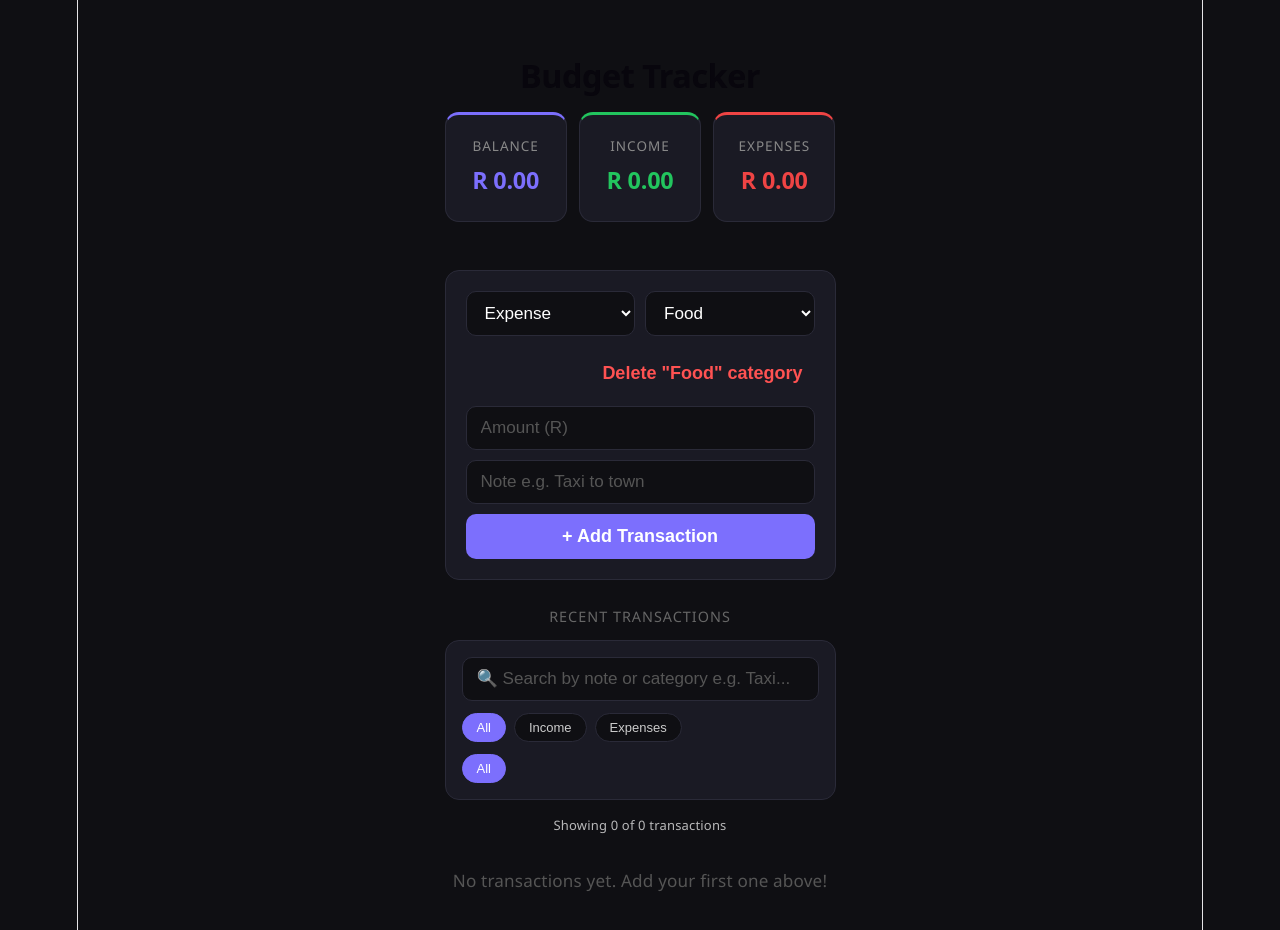
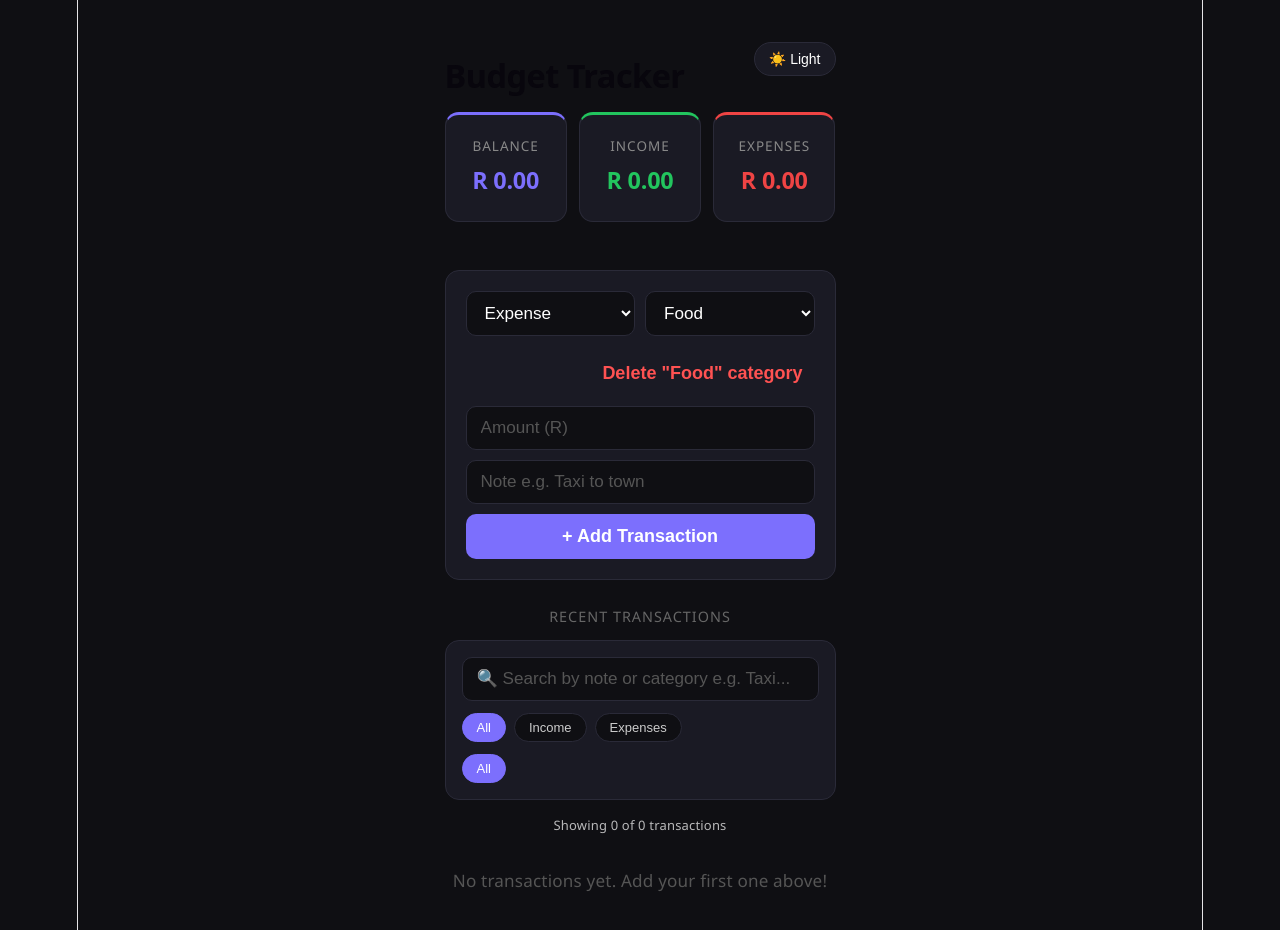
Before and after one commit to Survive111/Budget-tracker, a React (Vite) app: page / in a window 1280 px wide. Shown: the top 930 px of the page. Built offline with nearby package versions, Linux system fonts and the light colour scheme.

Commit message:
feat:add light mode

```diff
--- a/src/App.css
+++ b/src/App.css
@@ -22,6 +22,28 @@ h1 {
   font-weight: 700;
   margin-bottom: 24px;
   letter-spacing: -0.5px;
+}
+
+/* ── Header + Theme Button ── */
+.header-row {
+  display: flex;
+  justify-content: space-between;
+  align-items: center;
+}
+
+.header-row h1 {
+  margin-bottom: 24px;
+}
+
+.theme-btn {
+  background: #1a1a24;
+  border: 1px solid #2a2a38;
+  color: #fff;
+  padding: 8px 14px;
+  border-radius: 20px;
+  cursor: pointer;
+  font-size: 14px;
+  margin-bottom: 24px;
 }
 
 /* ── Summary Cards ── */
@@ -85,7 +107,6 @@ h1 {
   color: #fff;
 }
 
-/* Fix recharts text for dark theme */
 .chart-card .recharts-text {
   fill: #ccc;
   font-size: 12px;
@@ -319,3 +340,78 @@ h1 {
 .item-right button:hover {
   opacity: 1;
 }
+
+/* ── LIGHT MODE ── */
+body:has(.container:not(.dark)) {
+  background: #c1c1e9;
+  color: #111;
+}
+
+.container:not(.dark) {
+  color: #111;
+}
+
+.container:not(.dark) .theme-btn {
+  background: #fff;
+  border-color: #ddd;
+  color: #111;
+}
+
+.container:not(.dark) .card,
+.container:not(.dark) .chart-card,
+.container:not(.dark) .form,
+.container:not(.dark) .item {
+  background: #fff;
+  border-color: #e5e5ea;
+  color: #111;
+}
+
+.container:not(.dark) .card p,
+.container:not(.dark) .item-left span,
+.container:not(.dark) .list-header {
+  color: #666;
+}
+
+.container:not(.dark) .chart-card h3,
+.container:not(.dark) .item-left strong {
+  color: #111;
+}
+
+.container:not(.dark) .chart-card .recharts-text {
+  fill: #333;
+}
+
+.container:not(.dark) .chart-card .recharts-legend-item-text {
+  color: #333 !important;
+}
+
+.container:not(.dark) .form input,
+.container:not(.dark) .form select,
+.container:not(.dark) .search-input,
+.container:not(.dark) .chip {
+  background: #f9f9f9;
+  border-color: #e5e5ea;
+  color: #111;
+}
+
+.container:not(.dark) .form input::placeholder,
+.container:not(.dark) .search-input::placeholder {
+  color: #999;
+}
+
+.container:not(.dark) .chip {
+  color: #333;
+}
+
+.container:not(.dark) .chip:hover {
+  color: #111;
+}
+
+.container:not(.dark) .item:hover {
+  border-color: #d1d1d6;
+}
+
+.container:not(.dark) .item-left small,
+.container:not(.dark) .empty {
+  color: #888;
+}
--- a/src/App.jsx
+++ b/src/App.jsx
@@ -30,8 +30,13 @@ function App() {
 
   // --- FILTER + SEARCH ---
   const [searchTerm, setSearchTerm] = useState('')
-  const [filterType, setFilterType] = useState('all') // all | income | expense
+  const [filterType, setFilterType] = useState('all')
   const [filterCategory, setFilterCategory] = useState('All')
+
+  // --- DARK MODE ---
+  const [darkMode, setDarkMode] = useState(() => {
+    return localStorage.getItem('theme') !== 'light'
+  })
 
   useEffect(() => {
     localStorage.setItem('transactions', JSON.stringify(transactions))
@@ -45,13 +50,16 @@ function App() {
     localStorage.setItem('incomeCategories', JSON.stringify(incomeCategories))
   }, [incomeCategories])
 
+  useEffect(() => {
+    localStorage.setItem('theme', darkMode ? 'dark' : 'light')
+  }, [darkMode])
+
   const income = transactions.filter(t => t.type === 'income').reduce((sum, t) => sum + Number(t.amount), 0)
   const expenses = transactions.filter(t => t.type === 'expense').reduce((sum, t) => sum + Number(t.amount), 0)
   const balance = income - expenses
 
   const currentCategories = type === 'expense' ? expenseCategories : incomeCategories
 
-  // Group transactions by category for charts
   function getChartData(filterType) {
     const grouped = transactions
       .filter(t => t.type === filterType)
@@ -139,7 +147,6 @@ function App() {
     setTransactions(transactions.filter(t => t.id !== id))
   }
 
-  // --- FILTERED TRANSACTIONS ---
   const allCategories = ['All', ...new Set(transactions.map(t => t.category))]
 
   const filteredTransactions = transactions.filter(t => {
@@ -181,8 +188,13 @@ function App() {
   }
 
   return (
-    <div className="container">
-      <h1>Budget Tracker</h1>
+    <div className={darkMode ? "container dark" : "container"}>
+      <div className="header-row">
+        <h1>Budget Tracker</h1>
+        <button type="button" className="theme-btn" onClick={() => setDarkMode(!darkMode)}>
+          {darkMode ? "☀️ Light" : "🌙 Dark"}
+        </button>
+      </div>
 
       <div className="summary">
         <div className="card balance">
@@ -257,7 +269,6 @@ function App() {
 
       <p className="list-header">Recent Transactions</p>
 
-      {/* --- FILTER + SEARCH UI --- */}
       <div className="card filter-card">
         <input
           placeholder="🔍 Search by note or category e.g. Taxi..."
```
